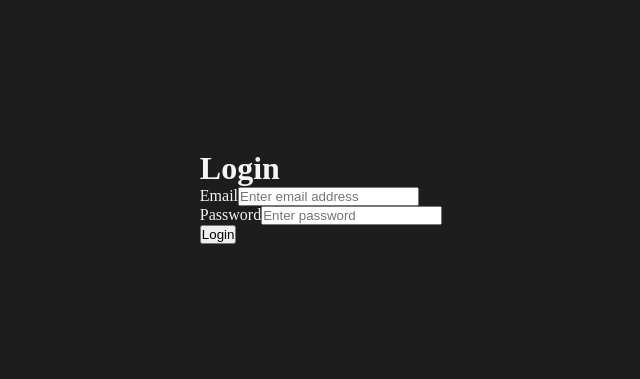
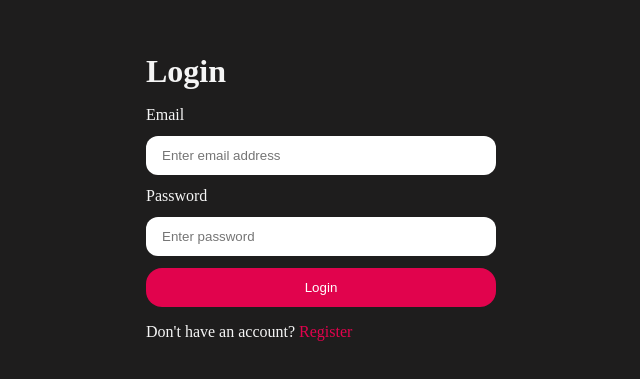
Before and after one commit to Ayansheikh1/GEN-AI, a React app in the folder Frontend/: page /login in a window 1280 px wide. Shown: the part 203-582 px from the top of the page, without its empty margins (319-959 px from the left). Built offline with nearby package versions, Linux system fonts and the light colour scheme; the HTML template or start-up script is replaced by a standard one.

Commit message:
completes ui of auth features

```diff
--- a/Frontend/src/features/auth/auth.form.scss
+++ b/Frontend/src/features/auth/auth.form.scss
@@ -4,4 +4,39 @@
     display:flex;
     justify-content: center;
     align-items: center;
+
+
+    .form-container{
+        min-width: 350px;
+        display: flex;
+        flex-direction: column;
+
+        gap: 1rem;
+    }
+
+    form{
+        display: flex;
+        flex-direction: column;
+        gap: 0.75rem;
+    }
+
+    .input-group{
+        display: flex;
+        flex-direction: column;
+
+        gap: 0.75rem;
+
+        input{
+            border: none;
+            outline: none;
+
+            padding-inline: 1rem;
+            padding-block: 0.75rem;
+            border-radius: 0.75rem;
+        }
+    }
+    a{
+        color: #e1034d;
+        text-decoration: none;
+    }
 }
--- a/Frontend/src/features/auth/pages/Login.jsx
+++ b/Frontend/src/features/auth/pages/Login.jsx
@@ -1,13 +1,19 @@
 import React from 'react'
 import "../auth.form.scss"
+import "../../../styles/button.scss"
+import { Link ,useNavigate } from 'react-router'
 
 const Login = () => {
+
+    const handleSubmit = (e) =>{
+        e.preventDefault();
+    }
   return (
     <main>
         <div className="form-container">
             <h1>Login</h1>
 
-            <form>
+            <form onSubmit={handleSubmit}>
                 <div className="input-group">
                     <label htmlFor="email">Email</label>
                     <input type="email" name='email' id='email' placeholder='Enter email address' />
@@ -20,6 +26,8 @@
 
                 <button className='button primary-button'>Login</button>
             </form>
+
+            <p>Don't have an account? <Link to={'/register'}>Register</Link></p>
         </div>
     </main>
   )
--- a/Frontend/src/features/auth/pages/Register.jsx
+++ b/Frontend/src/features/auth/pages/Register.jsx
@@ -1,10 +1,45 @@
 import React from 'react'
+import "../auth.form.scss"
+import "../../../styles/button.scss"
+import { Link ,useNavigate } from 'react-router'
 
 const Register = () => {
+
+    const navigate = useNavigate();
+
+    const handleSubmit = (e) =>{
+        e.preventDefault();
+    }
   return (
-    <div>
-      Register
-    </div>
+
+
+    <main>
+        <div className="form-container">
+            <h1>Register</h1>
+
+            <form onSubmit={handleSubmit}>
+
+                <div className="input-group">
+                    <label htmlFor="username">Username</label>
+                    <input type="text" name='username' id='username' placeholder='Enter username' />
+                </div>
+
+                <div className="input-group">
+                    <label htmlFor="email">Email</label>
+                    <input type="email" name='email' id='email' placeholder='Enter email address' />
+                </div>
+
+                <div className="input-group">
+                    <label htmlFor="password">Password</label>
+                    <input type="password" id='password' name='password' placeholder='Enter password' />
+                </div>
+
+                <button className='button primary-button'>Register</button>
+            </form>
+
+            <p>Already have an account? <Link to={'/login'}>Login</Link></p>
+        </div>
+    </main>
   )
 }
 
--- /dev/null
+++ b/Frontend/src/styles/button.scss
@@ -0,0 +1,21 @@
+
+.button{
+    border: none;
+    outline: none;
+    padding-inline: 1.5rem;
+    padding-block: 0.75rem;
+    border-radius: 1rem;
+    cursor: pointer;
+    transition: all 0.3s ease-in-out;
+
+
+    &.primary-button{
+        background-color: #e1034d;
+        color: white;
+
+    }
+
+    &:active{
+        transform: scale(1.1);
+    }
+}
```
